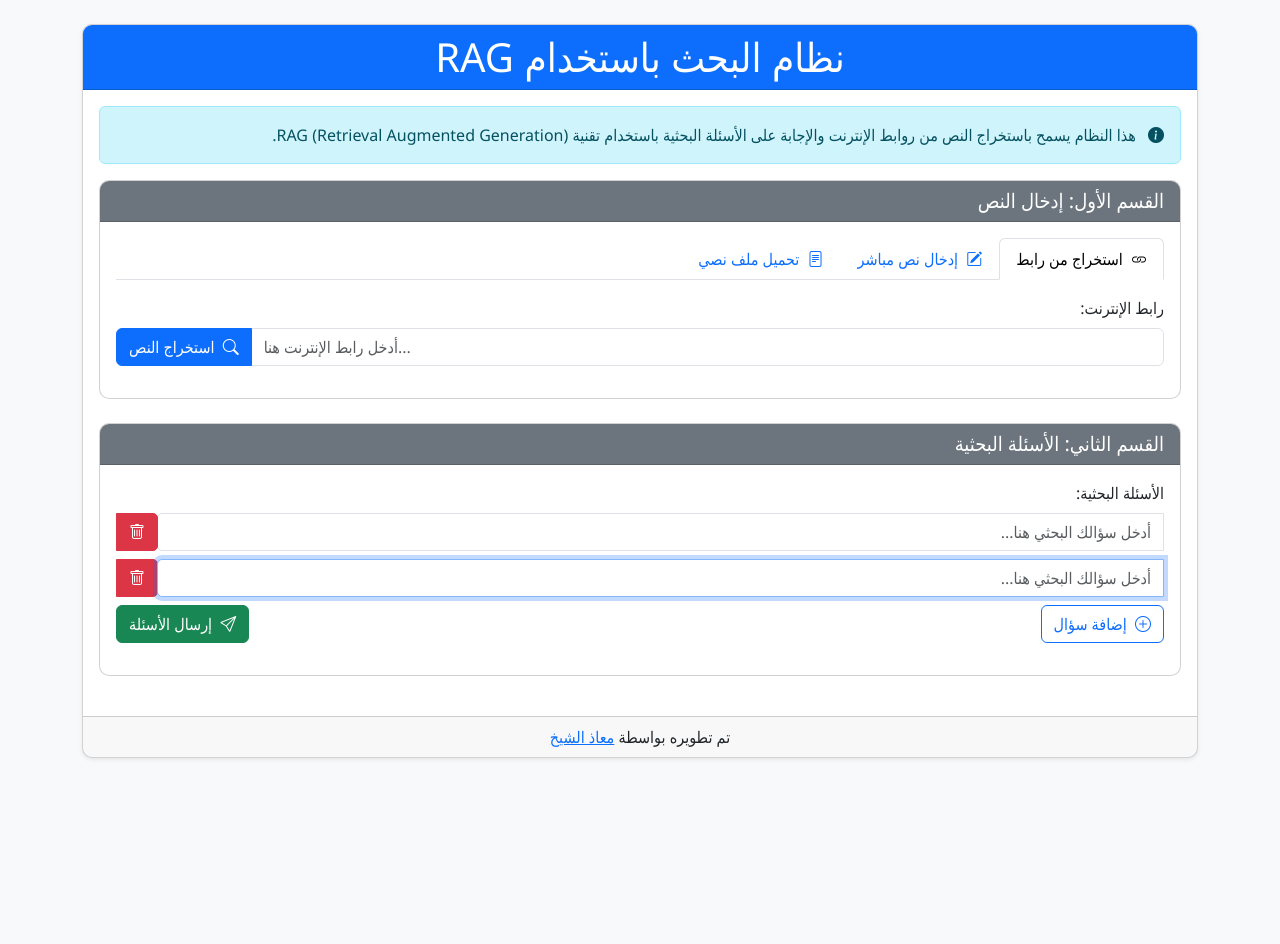
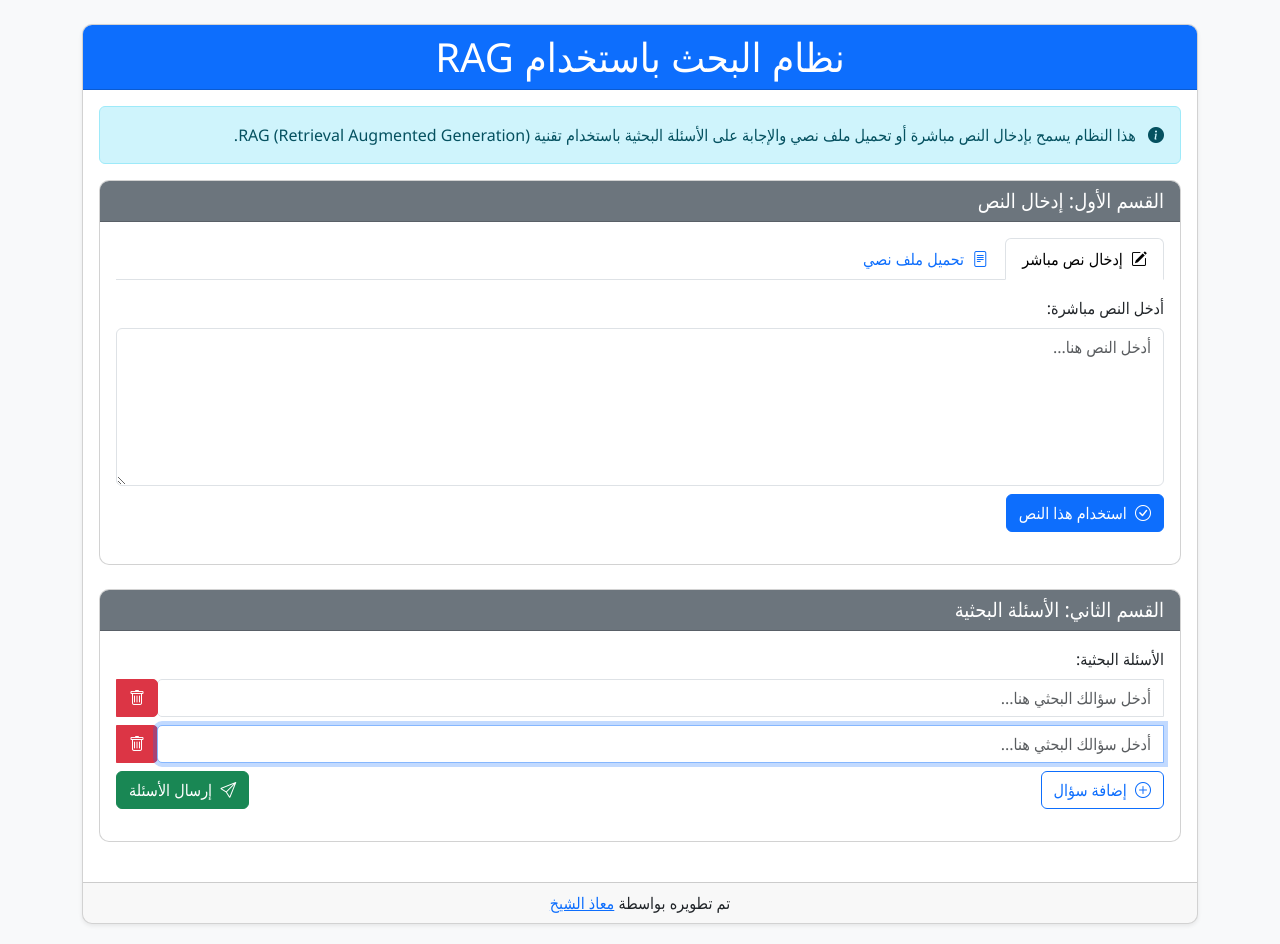
Before and after one commit to moaathalshaikh/research-rag-app, a Flask app: page / in a window 1280 px wide. Before the commit the page ends 759 px from the top, so only its background shows below. Run offline with Flask 3, Linux system fonts and the light colour scheme; some libraries are stand-ins or nearby versions.

Commit message:
إزالة ميزة استخراج النص من الروابط وتبسيط واجهة المستخدم

```diff
--- a/static/js/main.js
+++ b/static/js/main.js
@@ -5,10 +5,6 @@ const loadingModal = new bootstrap.Modal(document.getElementById('loadingModal')
 
 // عند تحميل الصفحة
 document.addEventListener('DOMContentLoaded', function() {
-    // نموذج استخراج النص
-    const extractForm = document.getElementById('extractForm');
-    extractForm.addEventListener('submit', handleExtractSubmit);
-
     // زر استخدام النص المباشر
     const useDirectTextBtn = document.getElementById('useDirectTextBtn');
     useDirectTextBtn.addEventListener('click', handleDirectTextSubmit);
@@ -41,47 +37,6 @@ document.addEventListener('DOMContentLoaded', function() {
     // إضافة سؤال أول افتراضي
     addQuestion();
 });
-
-// معالجة استخراج النص من رابط
-async function handleExtractSubmit(e) {
-    e.preventDefault();
-
-    const urlInput = document.getElementById('urlInput');
-    const url = urlInput.value.trim();
-
-    if (!url) {
-        showAlert('يرجى إدخال رابط صحيح', 'danger');
-        return;
-    }
-
-    // عرض مؤشر التحميل
-    document.getElementById('loadingMessage').textContent = 'جاري استخراج النص من الرابط...';
-    loadingModal.show();
-
-    try {
-        const formData = new FormData();
-        formData.append('url', url);
-
-        const response = await fetch('/extract', {
-            method: 'POST',
-            body: formData
-        });
-
-        const data = await response.json();
-
-        if (response.ok) {
-            extractedText = data.text;
-            displayExtractedText(extractedText);
-        } else {
-            showAlert(data.error || 'حدث خطأ أثناء استخراج النص', 'danger');
-        }
-    } catch (error) {
-        showAlert('حدث خطأ في الاتصال بالخادم', 'danger');
-        console.error(error);
-    } finally {
-        loadingModal.hide();
-    }
-}
 
 // معالجة إدخال النص المباشر
 function handleDirectTextSubmit() {
--- a/templates/index.html
+++ b/templates/index.html
@@ -21,7 +21,7 @@
                             <div class="col-12">
                                 <div class="alert alert-info">
                                     <i class="bi bi-info-circle-fill me-2"></i>
-                                    هذا النظام يسمح باستخراج النص من روابط الإنترنت والإجابة على الأسئلة البحثية باستخدام تقنية RAG (Retrieval Augmented Generation).
+                                    هذا النظام يسمح بإدخال النص مباشرة أو تحميل ملف نصي والإجابة على الأسئلة البحثية باستخدام تقنية RAG (Retrieval Augmented Generation).
                                 </div>
                             </div>
                         </div>
@@ -35,12 +35,7 @@
                                 <!-- أزرار التبديل بين طرق إدخال النص -->
                                 <ul class="nav nav-tabs mb-3" id="textInputTabs" role="tablist">
                                     <li class="nav-item" role="presentation">
-                                        <button class="nav-link active" id="url-tab" data-bs-toggle="tab" data-bs-target="#url-tab-pane" type="button" role="tab" aria-controls="url-tab-pane" aria-selected="true">
-                                            <i class="bi bi-link me-1"></i> استخراج من رابط
-                                        </button>
-                                    </li>
-                                    <li class="nav-item" role="presentation">
-                                        <button class="nav-link" id="direct-tab" data-bs-toggle="tab" data-bs-target="#direct-tab-pane" type="button" role="tab" aria-controls="direct-tab-pane" aria-selected="false">
+                                        <button class="nav-link active" id="direct-tab" data-bs-toggle="tab" data-bs-target="#direct-tab-pane" type="button" role="tab" aria-controls="direct-tab-pane" aria-selected="true">
                                             <i class="bi bi-pencil-square me-1"></i> إدخال نص مباشر
                                         </button>
                                     </li>
@@ -53,23 +48,8 @@
 
                                 <!-- محتوى التبويبات -->
                                 <div class="tab-content" id="textInputTabsContent">
-                                    <!-- تبويب استخراج من رابط -->
-                                    <div class="tab-pane fade show active" id="url-tab-pane" role="tabpanel" aria-labelledby="url-tab" tabindex="0">
-                                        <form id="extractForm">
-                                            <div class="mb-3">
-                                                <label for="urlInput" class="form-label">رابط الإنترنت:</label>
-                                                <div class="input-group">
-                                                    <input type="url" class="form-control" id="urlInput" name="url" placeholder="أدخل رابط الإنترنت هنا..." required>
-                                                    <button type="submit" class="btn btn-primary">
-                                                        <i class="bi bi-search me-1"></i> استخراج النص
-                                                    </button>
-                                                </div>
-                                            </div>
-                                        </form>
-                                    </div>
-
                                     <!-- تبويب إدخال نص مباشر -->
-                                    <div class="tab-pane fade" id="direct-tab-pane" role="tabpanel" aria-labelledby="direct-tab" tabindex="0">
+                                    <div class="tab-pane fade show active" id="direct-tab-pane" role="tabpanel" aria-labelledby="direct-tab" tabindex="0">
                                         <div class="mb-3">
                                             <label for="directTextInput" class="form-label">أدخل النص مباشرة:</label>
                                             <textarea class="form-control" id="directTextInput" rows="6" placeholder="أدخل النص هنا..."></textarea>
```
